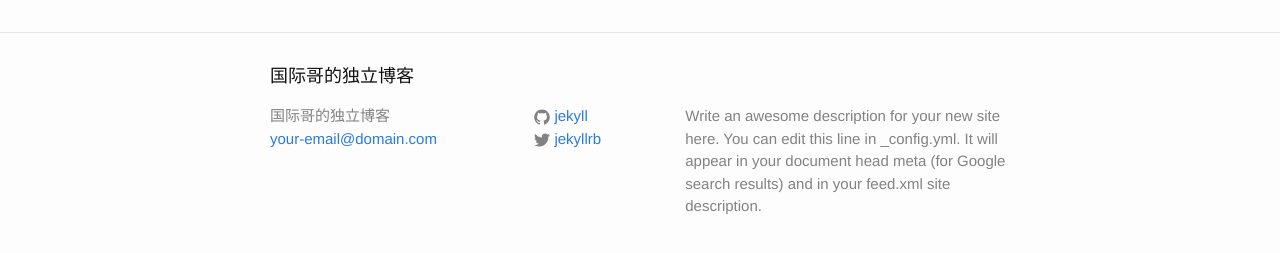
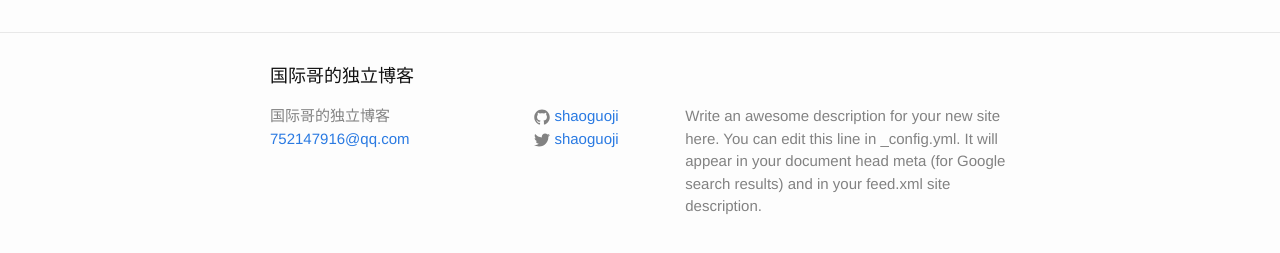
Before and after one commit to shaoguoji/shaoguoji.github.io, a Jekyll site: the page built from index.html, in a window 1280 px wide. Shown: the part 264-517 px from the top of the page. Built offline with Jekyll 4.4.1, drawn with Linux system fonts in a browser that asks for light colours.

Commit message:
Initial commit

```diff
--- a/_config.yml
+++ b/_config.yml
@@ -7,15 +7,15 @@
 
 # Site settings
 title: 国际哥的独立博客
-email: your-email@domain.com
+email: 752147916@qq.com
 description: > # this means to ignore newlines until "baseurl:"
   Write an awesome description for your new site here. You can edit this
   line in _config.yml. It will appear in your document head meta (for
   Google search results) and in your feed.xml site description.
 baseurl: "" # the subpath of your site, e.g. /blog
 url: "http://yourdomain.com" # the base hostname & protocol for your site
-twitter_username: jekyllrb
-github_username:  jekyll
+twitter_username: shaoguoji
+github_username:  shaoguoji
 
 # Build settings
 markdown: kramdown
```
